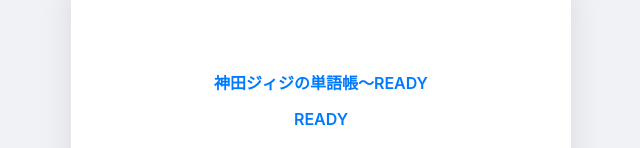
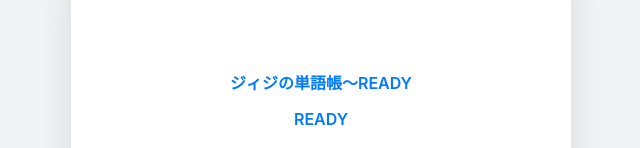
Before and after one commit to milgarden/flashcard2, a plain HTML site: page index.html in a window 1280 px wide. Shown: the part 187-335 px from the top of the page, without its empty margins (319-959 px from the left). Drawn offline with Linux system fonts and the light colour scheme.

Commit message:
index.html を更新

```diff
--- a/index.html
+++ b/index.html
@@ -27,7 +27,7 @@
 <body>
 
     <div id="card">
-        <div id="label" class="label">神田ジィジの単語帳～READY</div>
+        <div id="label" class="label">ジィジの単語帳～READY</div>
         <div id="label" class="label">READY</div>
         <div id="content" class="content">カテゴリを選択してください</div>
         <div id="voice-status"></div>
```
